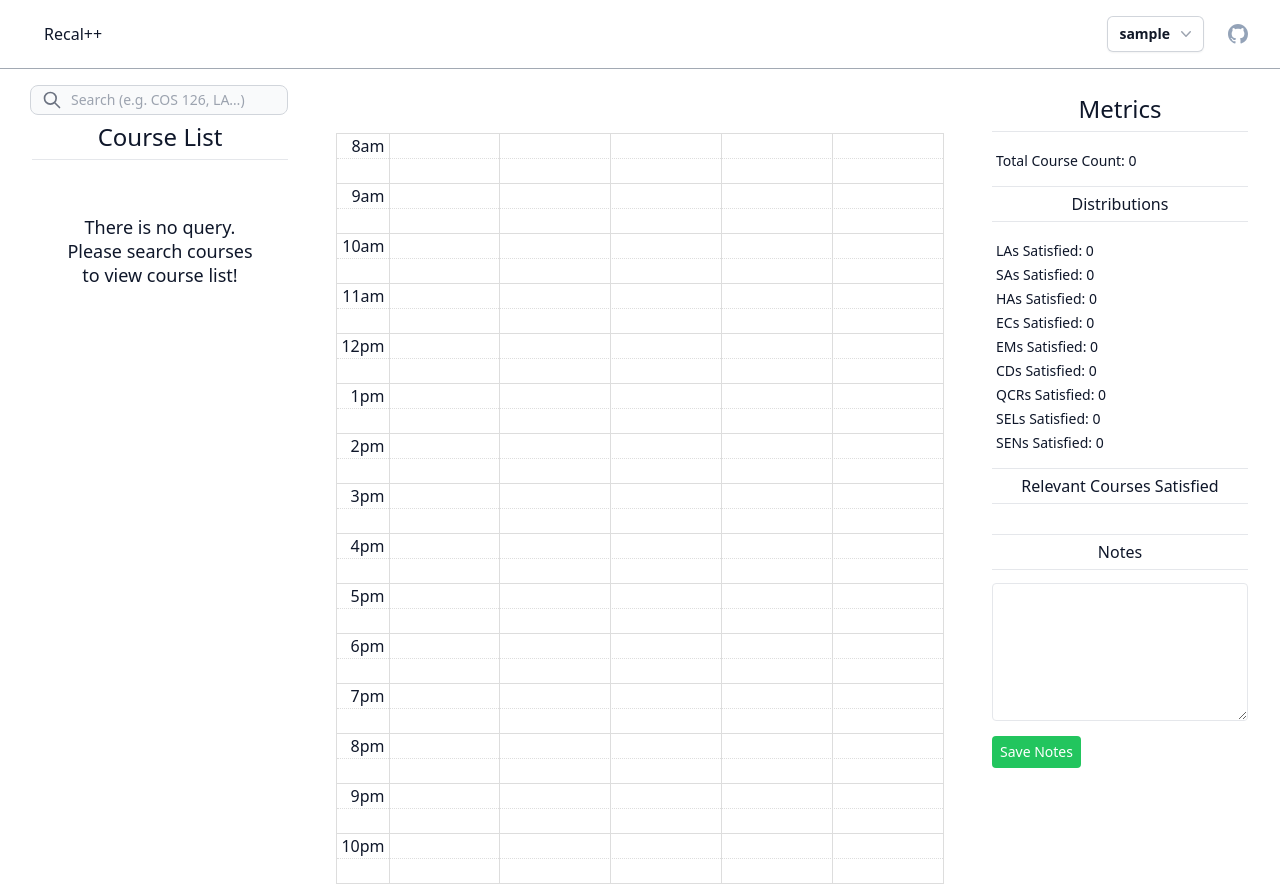
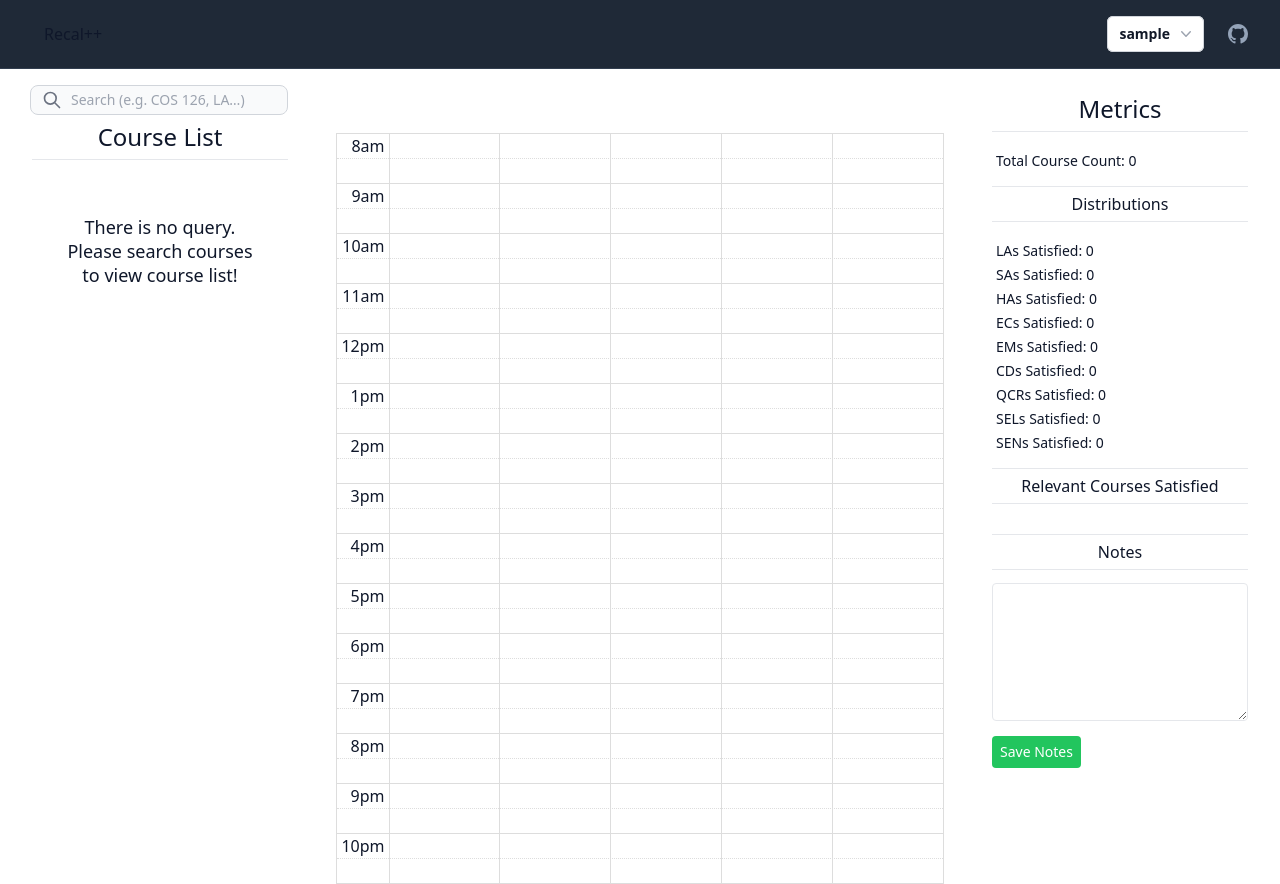
Before and after one commit to EthanHaque/recalpp, a Django app: page /schedule_builder/ in a window 1280 px wide. Run offline with Django 4.2, Linux system fonts and the light colour scheme; the visitor is signed in with stand-in values (Sample User, id 1); parts of the project's set-up code (start-up, migrations or seed data) failed here and were passed over; some libraries are stand-ins or nearby versions.

Commit message:
Made top nav bar opaque and change background color to make it look prettier

```diff
--- a/recalpp/templates/schedule_builder/index.html
+++ b/recalpp/templates/schedule_builder/index.html
@@ -45,10 +45,8 @@
 <div class="hidden opacity-25 fixed inset-0 z-40 bg-black" id="modal-id-backdrop"></div>
 
 <!-- top nav bar -->
-<div
-  id="top-nav-bar"
-  class="sticky top-0 z-40 w-full backdrop-blur flex-none transition-colors duration-500 lg:z-50 lg:border-b lg:border-slate-600/50 dark:border-slate-50/[0.06] supports-backdrop-blur:bg-white/60 bg-transparent"
->
+<div id="top-nav-bar" class="sticky top-0 z-40 w-full bg-gray-800 flex-none transition-colors duration-500 lg:z-50 lg:border-b lg:border-slate-600/50 dark:border-slate-50/[0.06] supports-backdrop-blur:bg-white/60">
+
   <div class="max-w-8xl mx-auto">
     <div
       class="py-4 border-b border-slate-900/10 lg:px-8 lg:border-0 dark:border-slate-300/10 mx-4 lg:mx-0"
@@ -65,6 +63,7 @@
           <div class="flex items-center ml-6 pl-6">
             <div class="relative inline-block">
               <div>
+                <!--User button-->
                 <button type="button" class="inline-flex w-full justify-center gap-x-1.5 rounded-md bg-white dark:bg-slate-800 px-3 py-2 text-sm font-semibold text-gray-900 dark:text-gray-300 shadow-sm ring-1 ring-inset ring-gray-300 dark:ring-gray-100 hover:bg-gray-50 dark:hover:bg-gray-900" id="userButton" aria-expanded="false" aria-haspopup="true">
                   {{ user }}
                   <svg class="-mr-1 h-5 w-5 text-gray-400" viewBox="0 0 20 20" fill="currentColor" aria-hidden="true">
@@ -72,6 +71,7 @@
                   </svg>
                 </button>
               </div>
+              <!--Modal Dropdown-->
               <div class="absolute right-0 mt-2 w-48 bg-white rounded-md shadow-lg py-1 z-50 hidden" id="userDropdown">
                 <a class="cursor-pointer block px-4 py-2 text-sm text-gray-700 hover:bg-gray-100" onclick="toggleModal('modal-id')">
                   Settings
@@ -79,6 +79,8 @@
                 <a href="/accounts/logout" class="block px-4 py-2 text-sm text-gray-700 hover:bg-gray-100">Logout</a>
               </div>
             </div>
+
+            <!--Github Button-->
             <a
               href="https://github.com/EthanHaque/recalpp"
               target="_blank"
```
